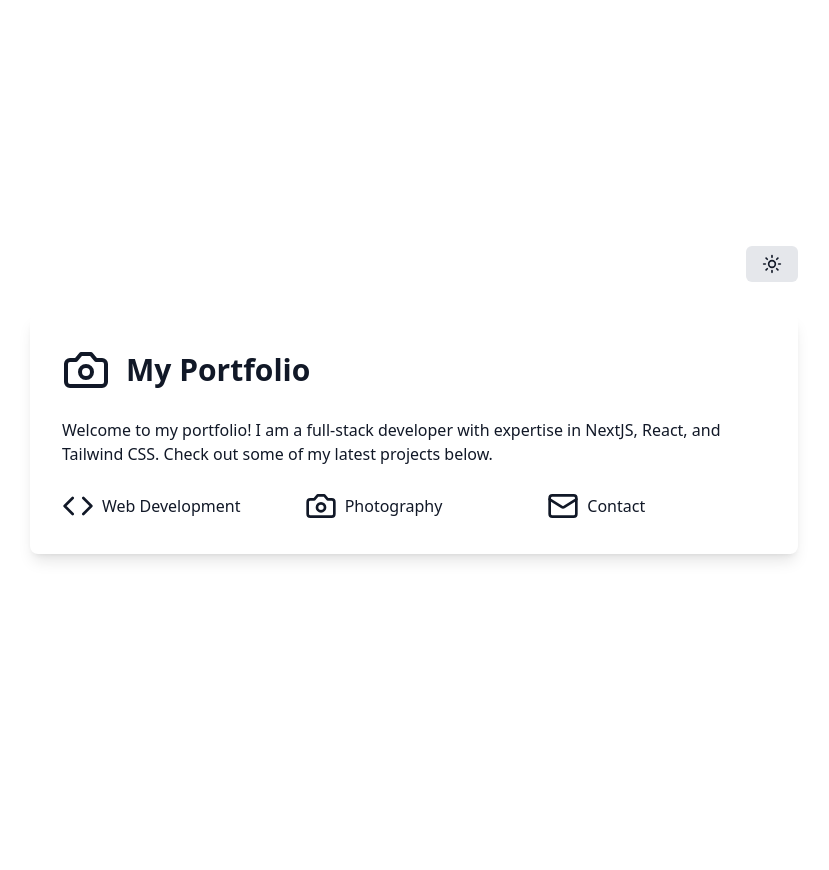
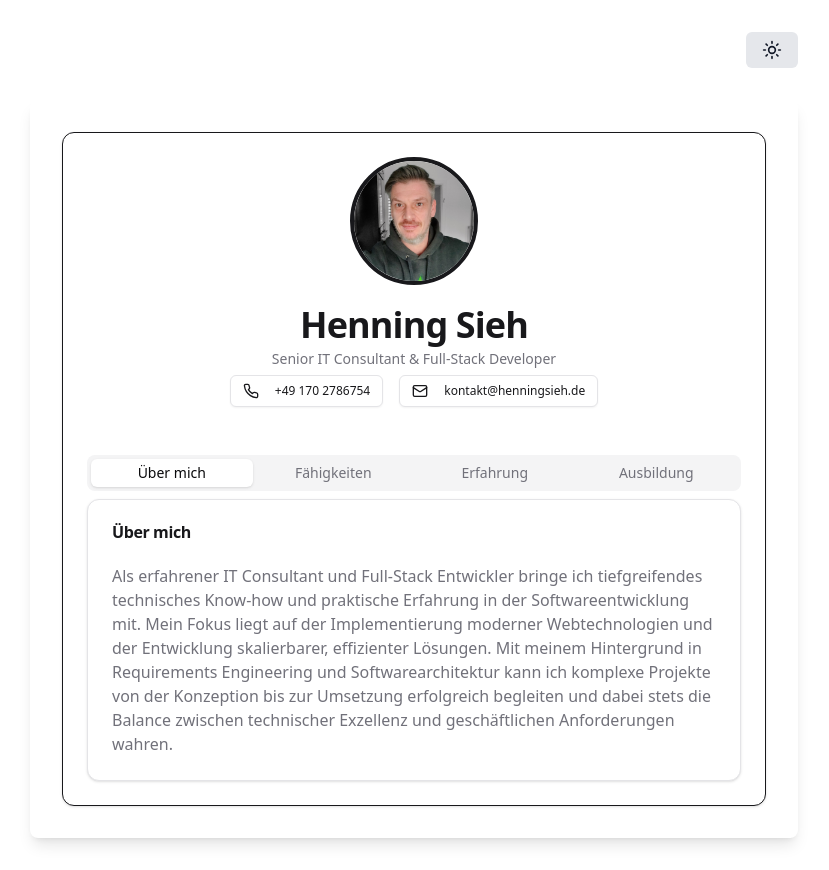
Before and after one commit to henningsieh/henningsieh.de, a Next.js app: page / in a window 1280 px wide. Shown: the whole page, without its empty margins (226-1055 px from the left). Before the commit the page ends 800 px from the top, so only its background shows below. Built offline with nearby package versions, Linux system fonts and the light colour scheme.

Commit message:
merge content

```diff
--- a/src/components/Portfolio.tsx
+++ b/src/components/Portfolio.tsx
@@ -1,10 +1,100 @@
 "use client";
 
 import React, { useState } from "react";
-import { Camera, Code, Mail, Moon, Sun } from "lucide-react";
+import {
+  ChevronDown,
+  ChevronUp,
+  Code,
+  Database,
+  GitBranch,
+  Mail,
+  Moon,
+  Phone,
+  Server,
+  Sun,
+} from "lucide-react";
+import { Card, CardContent, CardDescription, CardHeader, CardTitle } from "./ui/card";
+import { Avatar, AvatarFallback, AvatarImage } from "./ui/avatar";
+import { Button } from "./ui/button";
+import { Tabs, TabsContent, TabsList } from "./ui/tabs";
+import { TabsTrigger } from "@/components/ui/tabs";
+import { Badge } from "./ui/badge";
+import { ScrollArea } from "./ui/scroll-area";
+
+const experiences = [
+  { year: "2023", company: "Diverse KMU und Vereine", role: "Entwicklung und Betrieb" },
+  {
+    year: "2022",
+    company: "LDI Rheinland-Pfalz",
+    role: "Init Projekt OZG (Onlinezugangsgesetz)",
+  },
+  { year: "2021", company: "Sabbatical", role: "Continuing education / self studying" },
+  {
+    year: "2020",
+    company: "ITZ-Bund",
+    role: "Requirements Engineer / Solution Architect",
+  },
+  { year: "2019", company: "ING DiBa", role: "Domain Architect" },
+  {
+    year: "2018",
+    company: "Vorwerk Elektrowerke GmbH Co. KG",
+    role: "Requirements Engineer (TESU)",
+  },
+  {
+    year: "2017",
+    company: "DB Cargo AG - Deutsche Bahn",
+    role: "Business Engineer / Solution Architect (IT)",
+  },
+  {
+    year: "2016",
+    company: "Adam Opel AG",
+    role: "Programmmanagement, Business Analyst, Solution Designer",
+  },
+  {
+    year: "2015",
+    company: "Capgemini Holding GmbH",
+    role: "Solution Architect IT / Requirements Engineer",
+  },
+  {
+    year: "2012 – 2014",
+    company: "TFG Transfracht GmbH",
+    role: "Manager E-Business (Interim-Management)",
+  },
+];
+
+const skills = {
+  Programmierung: [
+    "TypeScript (JavaScript)",
+    "React",
+    "Node.js",
+    "Next.js",
+    "RESTful APIs",
+    "Postgres / SQL",
+    "Express.js",
+    "HTML5",
+    "CSS3",
+  ],
+  "DevOps & Tools": ["Git", "Docker", "CI/CD", "Linux", "Bash Scripting"],
+  "Architektur & Design": [
+    "Microservices",
+    "Serverless",
+    "Domain-Driven Design",
+    "SOLID Principles",
+    "Design Patterns",
+    "System Design",
+  ],
+  "Methoden & Prozesse": [
+    "Agile (Scrum, Kanban)",
+    "Test-Driven Development (TDD)",
+    "Continuous Integration",
+    "Code Reviews",
+    "Pair Programming",
+  ],
+};
 
 const PortfolioOneSheet = () => {
   const [isDarkMode, setIsDarkMode] = useState(false);
+  const [showAllExperience, setShowAllExperience] = useState(false);
 
   const toggleDarkMode = () => {
     setIsDarkMode(!isDarkMode);
@@ -30,28 +120,172 @@ const PortfolioOneSheet = () => {
           </button>
         </div>
         <div className="bg-white dark:bg-gray-800 rounded-lg shadow-lg p-8">
-          <div className="flex items-center mb-6">
-            <Camera className="w-12 h-12 mr-4" />
-            <h1 className="text-3xl font-bold">My Portfolio</h1>
-          </div>
-          <p className="mb-6">
-            Welcome to my portfolio! I am a full-stack developer with expertise in NextJS,
-            React, and Tailwind CSS. Check out some of my latest projects below.
-          </p>
-          <div className="grid grid-cols-3 gap-6">
-            <div className="flex items-center">
-              <Code className="w-8 h-8 mr-2" />
-              <span>Web Development</span>
-            </div>
-            <div className="flex items-center">
-              <Camera className="w-8 h-8 mr-2" />
-              <span>Photography</span>
-            </div>
-            <div className="flex items-center">
-              <Mail className="w-8 h-8 mr-2" />
-              <span>Contact</span>
-            </div>
-          </div>
+          <Card className="portfolio-card max-w-4xl mx-auto">
+            <CardHeader className="text-center">
+              <div className="flex justify-center mb-4">
+                <Avatar className="w-32 h-32 border-4 border-primary">
+                  <AvatarImage
+                    src="/face.png"
+                    className="object-cover"
+                    alt="Henning Sieh"
+                  />
+                  <AvatarFallback>HS</AvatarFallback>
+                </Avatar>
+              </div>
+              <CardTitle className="portfolio-title">Henning Sieh</CardTitle>
+              <CardDescription className="portfolio-description">
+                Senior IT Consultant & Full-Stack Developer
+              </CardDescription>
+              <div className="flex justify-center space-x-4 mt-4">
+                <Button variant="outline" size="sm" className="portfolio-button">
+                  <Phone className="mr-2 h-4 w-4" /> +49 170 2786754
+                </Button>
+                <Button variant="outline" size="sm" className="portfolio-button">
+                  <Mail className="mr-2 h-4 w-4" /> kontakt@henningsieh.de
+                </Button>
+              </div>
+            </CardHeader>
+            <CardContent>
+              <Tabs defaultValue="about" className="mt-6">
+                <TabsList className="grid w-full grid-cols-4 portfolio-tabs-list">
+                  <TabsTrigger value="about" className="portfolio-tab">
+                    Über mich
+                  </TabsTrigger>
+                  <TabsTrigger value="skills" className="portfolio-tab">
+                    Fähigkeiten
+                  </TabsTrigger>
+                  <TabsTrigger value="experience" className="portfolio-tab">
+                    Erfahrung
+                  </TabsTrigger>
+                  <TabsTrigger value="education" className="portfolio-tab">
+                    Ausbildung
+                  </TabsTrigger>
+                </TabsList>
+                <TabsContent value="about">
+                  <Card>
+                    <CardHeader>
+                      <CardTitle className="text-primary">Über mich</CardTitle>
+                    </CardHeader>
+                    <CardContent>
+                      <p className="text-muted-foreground">
+                        Als erfahrener IT Consultant und Full-Stack Entwickler bringe ich
+                        tiefgreifendes technisches Know-how und praktische Erfahrung in der
+                        Softwareentwicklung mit. Mein Fokus liegt auf der Implementierung
+                        moderner Webtechnologien und der Entwicklung skalierbarer,
+                        effizienter Lösungen. Mit meinem Hintergrund in Requirements
+                        Engineering und Softwarearchitektur kann ich komplexe Projekte von
+                        der Konzeption bis zur Umsetzung erfolgreich begleiten und dabei
+                        stets die Balance zwischen technischer Exzellenz und geschäftlichen
+                        Anforderungen wahren.
+                      </p>
+                    </CardContent>
+                  </Card>
+                </TabsContent>
+                <TabsContent value="skills">
+                  <Card>
+                    <CardHeader>
+                      <CardTitle className="text-primary">Fähigkeiten</CardTitle>
+                    </CardHeader>
+                    <CardContent>
+                      <div className="grid grid-cols-1 md:grid-cols-2 gap-6">
+                        {Object.entries(skills).map(([category, skillList]) => (
+                          <div key={category} className="space-y-2">
+                            <h3 className="portfolio-section-title">
+                              {category === "Programmierung" && <Code className="mr-2" />}
+                              {category === "DevOps & Tools" && <Server className="mr-2" />}
+                              {category === "Architektur & Design" && (
+                                <Database className="mr-2" />
+                              )}
+                              {category === "Methoden & Prozesse" && (
+                                <GitBranch className="mr-2" />
+                              )}
+                              {category}
+                            </h3>
+                            <div className="flex flex-wrap gap-2">
+                              {skillList.map((skill, index) => (
+                                <Badge
+                                  key={index}
+                                  variant="secondary"
+                                  className="portfolio-skill-badge"
+                                >
+                                  {skill}
+                                </Badge>
+                              ))}
+                            </div>
+                          </div>
+                        ))}
+                      </div>
+                    </CardContent>
+                  </Card>
+                </TabsContent>
+                <TabsContent value="experience">
+                  <Card>
+                    <CardHeader>
+                      <CardTitle className="text-primary">Berufserfahrung</CardTitle>
+                    </CardHeader>
+                    <CardContent>
+                      <ScrollArea className="h-[400px] pr-4">
+                        {experiences
+                          .slice(0, showAllExperience ? experiences.length : 5)
+                          .map((exp, index) => (
+                            <div
+                              key={index}
+                              className="mb-4 pb-4 border-b border-border last:border-b-0"
+                            >
+                              <h3 className="text-lg font-semibold text-primary">
+                                {exp.company}
+                              </h3>
+                              <p className="text-sm text-muted-foreground">{exp.year}</p>
+                              <p className="text-muted-foreground">{exp.role}</p>
+                            </div>
+                          ))}
+                      </ScrollArea>
+                      {experiences.length > 5 && (
+                        <Button
+                          variant="outline"
+                          onClick={() => setShowAllExperience(!showAllExperience)}
+                          className="mt-4 portfolio-button"
+                        >
+                          {showAllExperience ? (
+                            <>
+                              <ChevronUp className="mr-2 h-4 w-4" /> Weniger anzeigen
+                            </>
+                          ) : (
+                            <>
+                              <ChevronDown className="mr-2 h-4 w-4" /> Mehr anzeigen
+                            </>
+                          )}
+                        </Button>
+                      )}
+                    </CardContent>
+                  </Card>
+                </TabsContent>
+                <TabsContent value="education">
+                  <Card>
+                    <CardHeader>
+                      <CardTitle className="text-primary">Ausbildung</CardTitle>
+                    </CardHeader>
+                    <CardContent>
+                      <ul className="space-y-4 text-muted-foreground">
+                        <li>
+                          <h3 className="font-semibold">B. Sc. Technische Informatik</h3>
+                          <p>Fachhochschule Kiel (2001 – 2006)</p>
+                        </li>
+                        <li>
+                          <h3 className="font-semibold">IT-Systemelektroniker</h3>
+                          <p>Deutsche Telekom AG (1998 – 2001)</p>
+                        </li>
+                        <li>
+                          <h3 className="font-semibold">Abitur</h3>
+                          <p>Gymnasium Altenholz (1988 – 1997)</p>
+                        </li>
+                      </ul>
+                    </CardContent>
+                  </Card>
+                </TabsContent>
+              </Tabs>
+            </CardContent>
+          </Card>
         </div>
       </div>
     </div>
```
